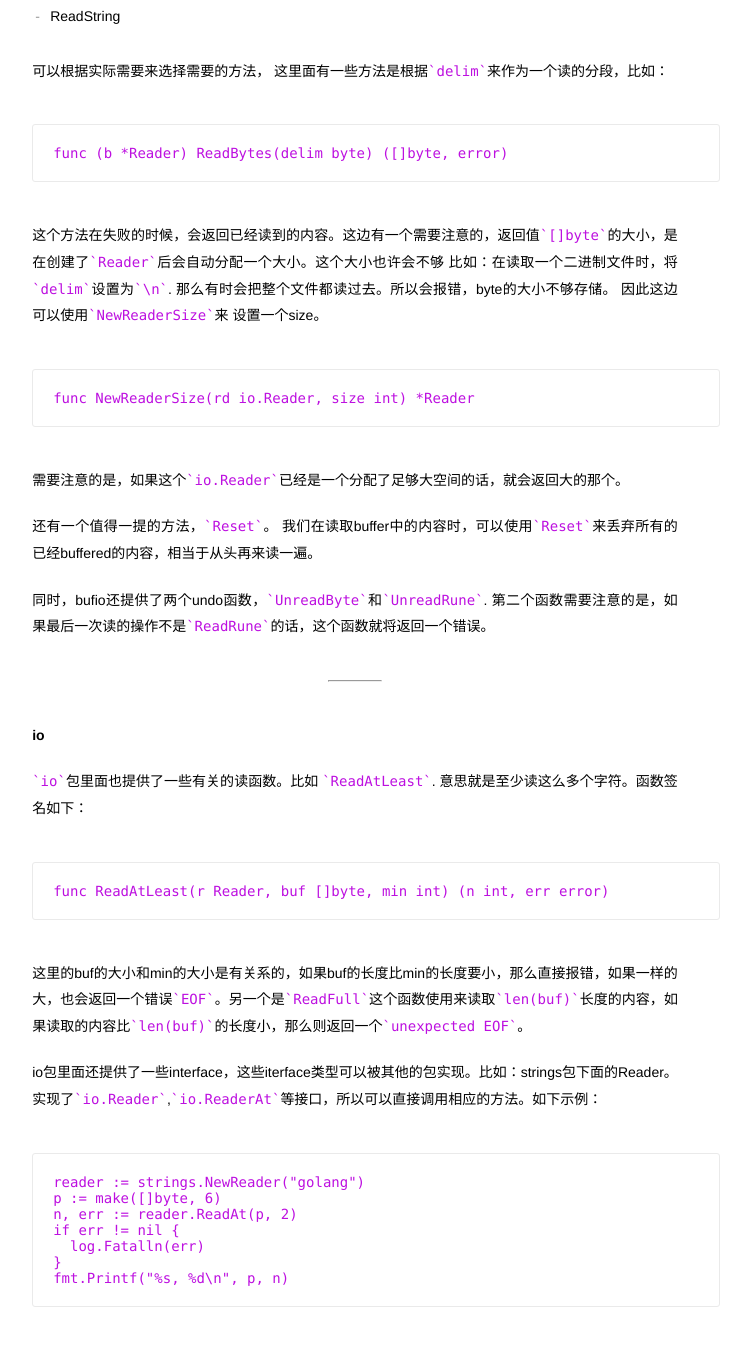
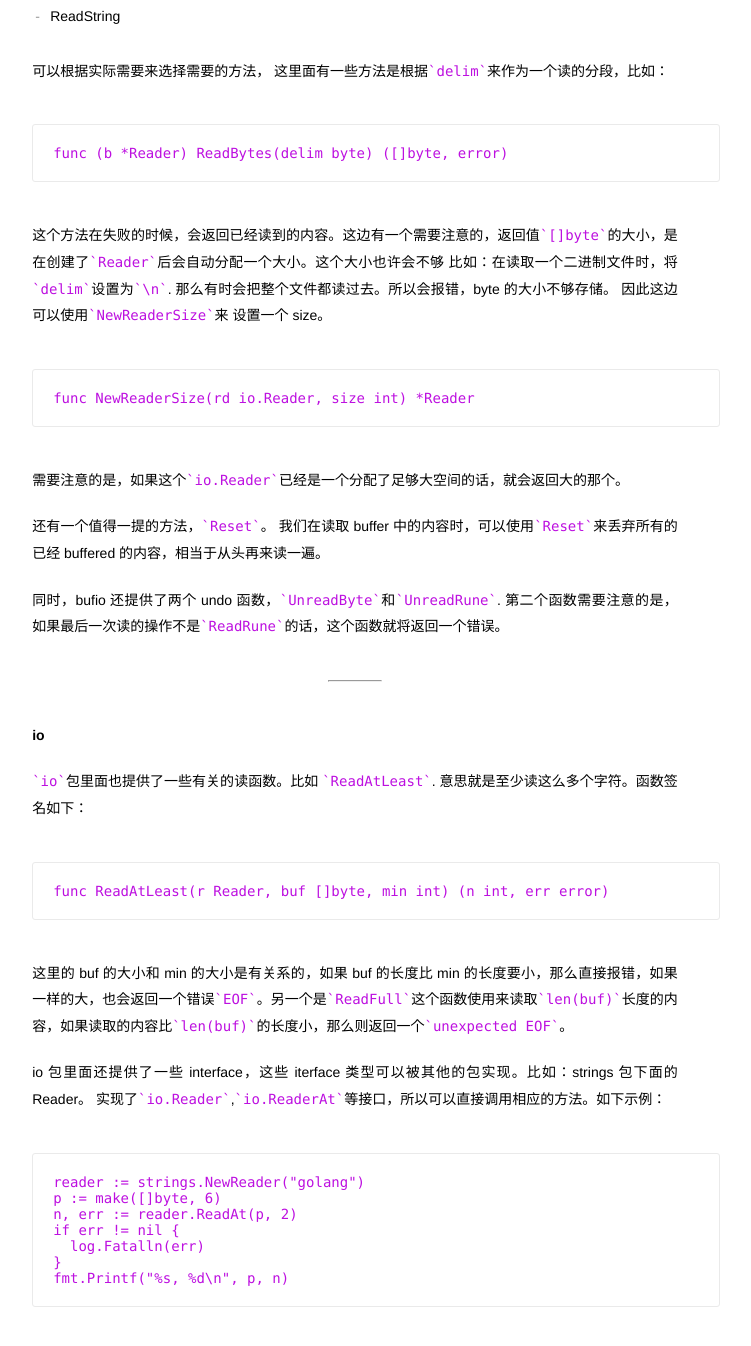
Before and after one commit to JesseEisen/JesseEisen.github.io, a Jekyll site: the page built from _posts/2017-10-06-go-file-read.md, in a window 1280 px wide and 1400 px high, scrolled down 3841 px. Shown: the top 1346 px of the window, without its empty margins (285-1036 px from the left). Built offline with Jekyll 4.4.1, drawn with Linux system fonts in a browser that asks for light colours; some of the changed text lies outside the part shown.

Commit message:
use pangu to modify chinese copywriting

````diff
--- a/_posts/2017-10-06-go-file-read.md
+++ b/_posts/2017-10-06-go-file-read.md
@@ -5,7 +5,7 @@ date: 2017-10-06 18:00:00
 description: go read relate
 ---
 
-最近在写一个Go的文件搜索程序，涉及到一些文件的读写。所以趁此机会来总结一些。根据不同的场景选择最合适的读写函数。
+最近在写一个 Go 的文件搜索程序，涉及到一些文件的读写。所以趁此机会来总结一些。根据不同的场景选择最合适的读写函数。
 
  <hr>
 
@@ -23,27 +23,27 @@ description: go read relate
 func Open(name string) (*File, error)
 ```
 
-函数返回一个`*File`， 而`File` 实现了`Read`和`Write`这两个方法， 所以Open的返回值可以直接传入以`io.Reader`和`io.Writer`为参数的函数中。
-不过于对于`os.Open`而言，返回的File只能用于读（`Os.O_RDONLY`）。 因此在需要写的情况下，直接`Open`这个函数就不太适合。 可以使用如下：
+函数返回一个`*File`， 而`File` 实现了`Read`和`Write`这两个方法， 所以 Open 的返回值可以直接传入以`io.Reader`和`io.Writer`为参数的函数中。
+不过于对于`os.Open`而言，返回的 File 只能用于读（`Os.O_RDONLY`）。 因此在需要写的情况下，直接`Open`这个函数就不太适合。 可以使用如下：
 
 ```
 func OpenFile(name string, flag int, perm FileMode) (*File, error)
 ```
 
-函数中的`flag`和`perm` 这两个参数，可以参考linux下的`open(2)`,通过这两个指定文件打开的权限和读写设置.
+函数中的`flag`和`perm` 这两个参数，可以参考 linux 下的`open(2)`, 通过这两个指定文件打开的权限和读写设置。
 
 
 #### 读写文件
 
-在读写文件的方面,可以有多种方式,可以希望读出来是`[]byte` 可以是`string`. 可以按行读, 也可以一次性读完整个文件. 因此我们可以使用不同的包提供的相关函数.
-这些包有`io`,`ioutil`,`bufio`以及`File`本身的一些方法.
+在读写文件的方面，可以有多种方式，可以希望读出来是`[]byte` 可以是`string`. 可以按行读，也可以一次性读完整个文件。因此我们可以使用不同的包提供的相关函数。
+这些包有`io`,`ioutil`,`bufio`以及`File`本身的一些方法。
 
 
 <hr>
 
 **os**
 
-这个包里面包含了`File`，这个type是实现了几个有关文件的读写方法。 比如`Read`,`ReadAt`,`Readdir`等读函数，对应的也有`Write`,`WriteAt`,`WriteString`这些写函数。所以如果使用`os.Open`打开的的文件，可以直接使用自身的方法来进行相应的读取。
+这个包里面包含了`File`，这个 type 是实现了几个有关文件的读写方法。 比如`Read`,`ReadAt`,`Readdir`等读函数，对应的也有`Write`,`WriteAt`,`WriteString`这些写函数。所以如果使用`os.Open`打开的的文件，可以直接使用自身的方法来进行相应的读取。
 
 ```
 f, err := os.Open("test.txt")
@@ -66,7 +66,7 @@ _, err := f.Read(data)
 func (f *File)ReadAt(b []byte, off int64)(n int, err error)
 ```
 
-使用方法和上面的Read类似。
+使用方法和上面的 Read 类似。
 
 对于`Readdir`方法而言，通过`os.Open`打开一个目录文件，通过设置读取的目录数来读取当前目录下的内容。
 
@@ -74,7 +74,7 @@ func (f *File)ReadAt(b []byte, off int64)(n int, err error)
 func (f *File) Readdir(n int) ([]FileInfo, error)
 ```
 
-这边如果`n`是小于等于0的话，会读取当前目录下所有的内容。返回的`FileInfo`是一个interface。包含了获取文件一些属性的方法。
+这边如果`n`是小于等于 0 的话，会读取当前目录下所有的内容。返回的`FileInfo`是一个 interface。包含了获取文件一些属性的方法。
 
 ```
 type FileInfo interface {
@@ -102,13 +102,13 @@ type FileInfo interface {
 func NewReader(rd io.Reader) *Reader
 ```
 
-有了`*Reader`的变量后，可以通过接口来实现不少东西。我们可以查看当前可以读取的buffer可以读取的byte数。
+有了`*Reader`的变量后，可以通过接口来实现不少东西。我们可以查看当前可以读取的 buffer 可以读取的 byte 数。
 
 ```
 func (b *Reader) Buffered() int
 ```
 
-不过这个函数在buffer还没有被读取的时候会返回0，读取后，再次调用后会用总长度减去已经读取的长度。我们可以用一个简短的程序测试一下：
+不过这个函数在 buffer 还没有被读取的时候会返回 0，读取后，再次调用后会用总长度减去已经读取的长度。我们可以用一个简短的程序测试一下：
 
 ```
 func main() {
@@ -147,8 +147,8 @@ func (b *Reader) ReadBytes(delim byte) ([]byte, error)
 ```
 
 这个方法在失败的时候，会返回已经读到的内容。这边有一个需要注意的，返回值`[]byte`的大小，是在创建了`Reader`后会自动分配一个大小。这个大小也许会不够
-比如：在读取一个二进制文件时，将`delim`设置为`\n`. 那么有时会把整个文件都读过去。所以会报错，byte的大小不够存储。 因此这边可以使用`NewReaderSize`来
-设置一个size。
+比如：在读取一个二进制文件时，将`delim`设置为`\n`. 那么有时会把整个文件都读过去。所以会报错，byte 的大小不够存储。 因此这边可以使用`NewReaderSize`来
+设置一个 size。
 
 ```
 func NewReaderSize(rd io.Reader, size int) *Reader
@@ -156,9 +156,9 @@ func NewReaderSize(rd io.Reader, size int) *Reader
 
 需要注意的是，如果这个`io.Reader`已经是一个分配了足够大空间的话，就会返回大的那个。
 
-还有一个值得一提的方法，`Reset`。 我们在读取buffer中的内容时，可以使用`Reset`来丢弃所有的已经buffered的内容，相当于从头再来读一遍。
+还有一个值得一提的方法，`Reset`。 我们在读取 buffer 中的内容时，可以使用`Reset`来丢弃所有的已经 buffered 的内容，相当于从头再来读一遍。
 
-同时，bufio还提供了两个undo函数，`UnreadByte`和`UnreadRune`. 第二个函数需要注意的是，如果最后一次读的操作不是`ReadRune`的话，这个函数就将返回一个错误。
+同时，bufio 还提供了两个 undo 函数，`UnreadByte`和`UnreadRune`. 第二个函数需要注意的是，如果最后一次读的操作不是`ReadRune`的话，这个函数就将返回一个错误。
 
 <hr>
 
@@ -170,9 +170,9 @@ func NewReaderSize(rd io.Reader, size int) *Reader
 func ReadAtLeast(r Reader, buf []byte, min int) (n int, err error)
 ```
 
-这里的buf的大小和min的大小是有关系的，如果buf的长度比min的长度要小，那么直接报错，如果一样的大，也会返回一个错误`EOF`。另一个是`ReadFull`这个函数使用来读取`len(buf)`长度的内容，如果读取的内容比`len(buf)`的长度小，那么则返回一个`unexpected EOF`。
+这里的 buf 的大小和 min 的大小是有关系的，如果 buf 的长度比 min 的长度要小，那么直接报错，如果一样的大，也会返回一个错误`EOF`。另一个是`ReadFull`这个函数使用来读取`len(buf)`长度的内容，如果读取的内容比`len(buf)`的长度小，那么则返回一个`unexpected EOF`。
 
-io包里面还提供了一些interface，这些iterface类型可以被其他的包实现。比如：strings包下面的Reader。 实现了`io.Reader`,`io.ReaderAt`等接口，所以可以直接调用相应的方法。如下示例：
+io 包里面还提供了一些 interface，这些 iterface 类型可以被其他的包实现。比如：strings 包下面的 Reader。 实现了`io.Reader`,`io.ReaderAt`等接口，所以可以直接调用相应的方法。如下示例：
 
 ```
 reader := strings.NewReader("golang")
````
Also changed, not shown: _posts/2018-03-27-go-method.md (+7 -7 lines).
